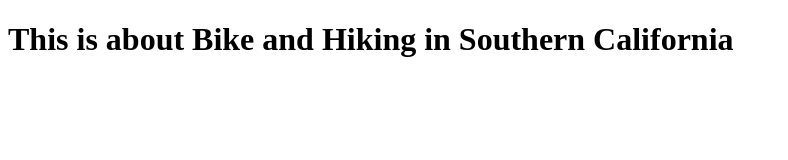
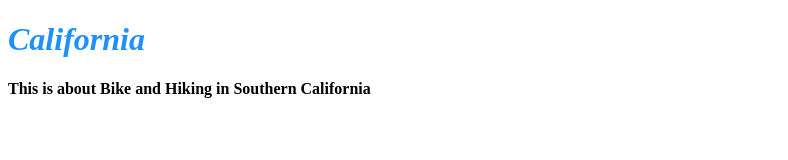
Before and after one commit to Antonio-Banales/bikeandhike, a plain HTML site: page index.html in a window 1280 px wide. Shown: the whole page, without its empty margins (0-788 px from the left). Drawn offline with Linux system fonts and the light colour scheme.

Commit message:
added new h1 header

```diff
--- a/index.html
+++ b/index.html
@@ -8,6 +8,14 @@
     <link rel="stylesheet" href="css/style.css">
 </head>
 <body>
-    <h1>This is about Bike and Hiking in Southern California</h1>
+
+    <h1 class="header-1">California</h1>
+
+    <h4>This is about Bike and Hiking in Southern California</h4>
+
+
+
+
+
 </body>
 </html>
```
